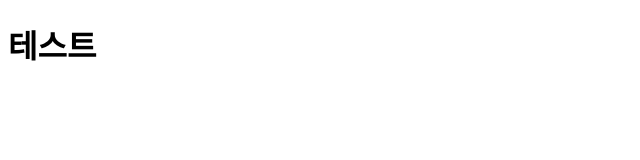
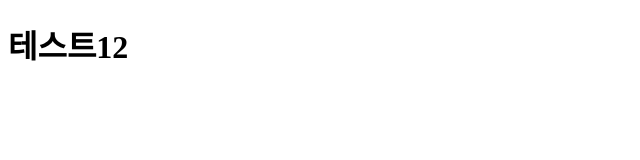
Before and after one commit to leesukyung6999/sulwhasoo, a plain HTML site: page main.html in a window 1280 px wide. Shown: the full height of the page, 0-640 px from the left. Drawn offline with Linux system fonts and the light colour scheme.

Commit message:
테스트수정
5/14 5시 4분

```diff
--- a/main.html
+++ b/main.html
@@ -7,6 +7,6 @@
   <title> new document </title>
 </head>
 <body>
-  <h1>테스트</h1>
+  <h1>테스트12</h1>
 </body>
 </html>
```
